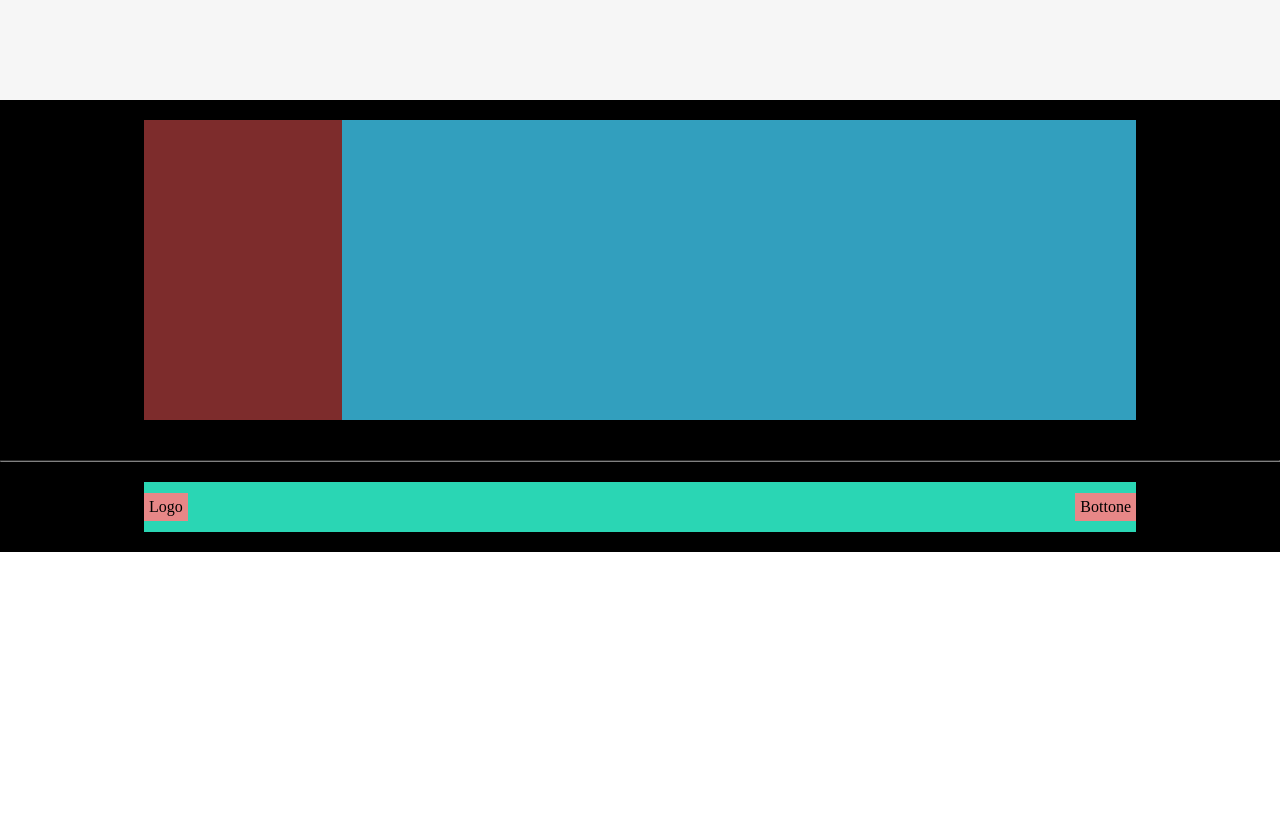
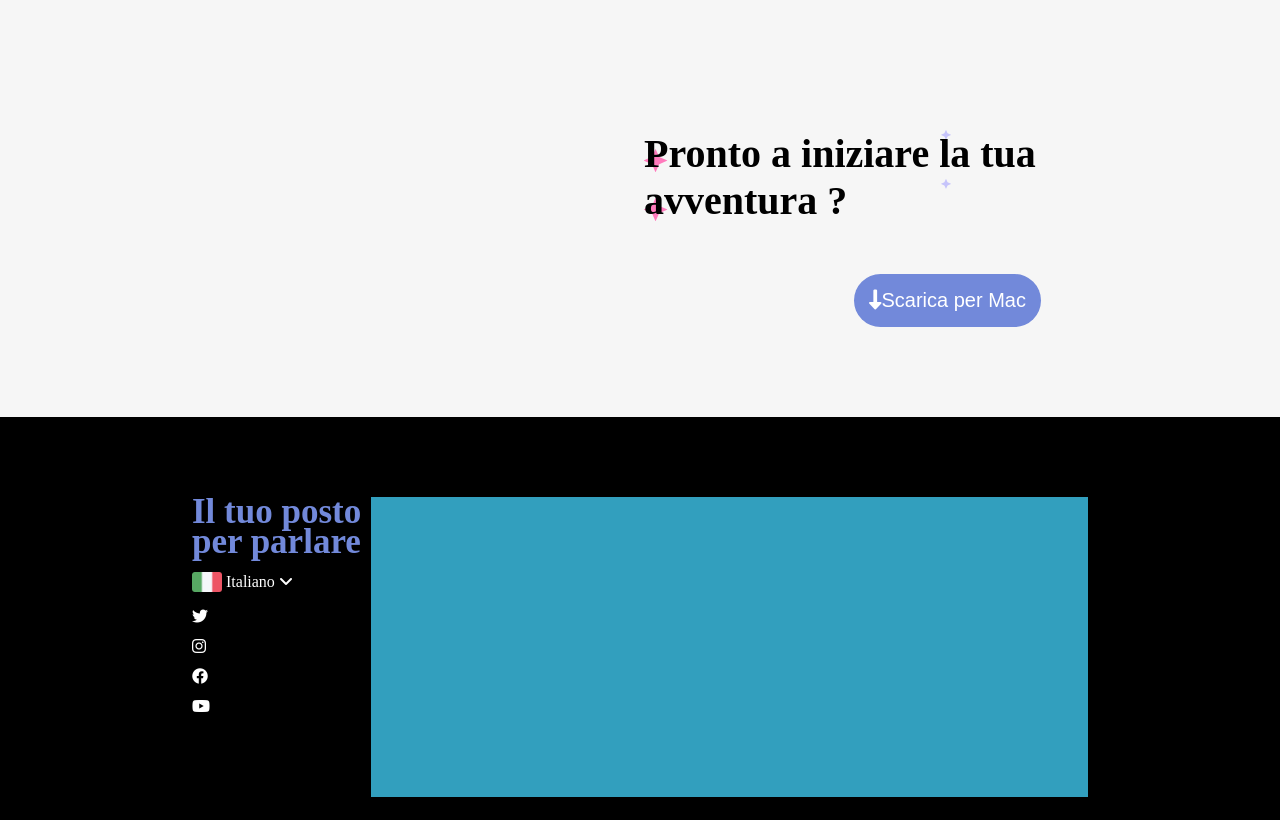
Before and after one commit to Rossiitaa/htmlcss-discord, a plain HTML site: page index.html in a window 1280 px wide. Shown: the part 3639-4459 px from the top of the page. Before the commit the page ends 4191 px from the top, so only its background shows below. Drawn offline with Linux system fonts and the light colour scheme.

Commit message:
almost-finished

```diff
--- a/css/style.css
+++ b/css/style.css
@@ -177,19 +177,62 @@ button {
     margin-left: 150px;
 }
 
+
+.last-title-main {
+    background-image: url(../img/stars.svg);
+    font-size: 40px;
+}
+
+.s-mac2 {
+    padding: 15px;
+    font-size: 20px;
+    background-color: #7289da;
+    color: white;
+    margin: 50px 0 20px 210px;
+}
+
+.adventure {
+    margin: 50px 0px 50px 500px;
+}
+
 /* footer */
 
 .sfondo-nero {
     background-color: #000000;
-    padding: 20px;
+    padding: 80px;
 }
 
 .img-footer {
-    background-color: #7d2c2c;
     width: 20%;
     height: 300px;
     margin-bottom: 20px;
 }
+
+.rows {
+    line-height: 30px;
+
+}
+
+.rows h1 {
+    color: #7289da;
+    font-size: 35px;
+    margin-bottom: 10px;
+}
+
+.rows img {
+    width: 30px;
+}
+
+.ita {
+    color: white;
+    display: inline-block;
+    vertical-align: 5px;
+}
+
+.social {
+    color: white;
+}
+
 
 .varie-sec {
     background-color: #329fbe;
--- a/index.html
+++ b/index.html
@@ -100,6 +100,10 @@
                     o riunitevi in una sessione di disegno con la condivisione schermo.
                 </p>
                 <img src="./img/item4-big.svg" alt="just-chillin" class="img5">
+                <div class="adventure">
+                    <h1 class="last-title-main">Pronto a iniziare la tua avventura ?</h1>
+                    <button type="submit" class="s-mac2"><i class="fa-solid fa-down-long"></i>Scarica per Mac</button>
+                </div>
             </div>
         </section>
     </main>
@@ -108,8 +112,28 @@
 <!-- inizio-footer -->
     <footer>
         <section class="sfondo-nero">
-            <div class="flex-container container">
-                <div class="img-footer"></div>
+            <div class="flex-container container rows">
+                <div class="img-footer">
+                    <h1>Il tuo posto per parlare</h1>
+                    <img src="./img/ita.png" alt="bandiera">
+                        <div class="ita">
+                            Italiano <i class="fa-solid fa-angle-down"></i>
+                        </div>
+                    <div class="social">
+                        <div class="twitter">
+                            <i class="fa-brands fa-twitter"></i>
+                        </div>
+                        <div class="instagram">
+                            <i class="fa-brands fa-instagram"></i>
+                        </div>
+                        <div class="facebook">
+                            <i class="fa-brands fa-facebook"></i>
+                        </div>
+                        <div class="youtube">
+                            <i class="fa-brands fa-youtube"></i>
+                        </div>
+                    </div>
+                </div>
                 <div class="varie-sec"></div>
                 <div class="varie-sec"></div>
                 <div class="varie-sec"></div>
@@ -118,6 +142,7 @@
         </section>
 
         <hr>
+
         <section class="sfondo-nero">
             <div class="flex-container container logo-bottone">
                 <div class="logo-end">Logo</div>
```
